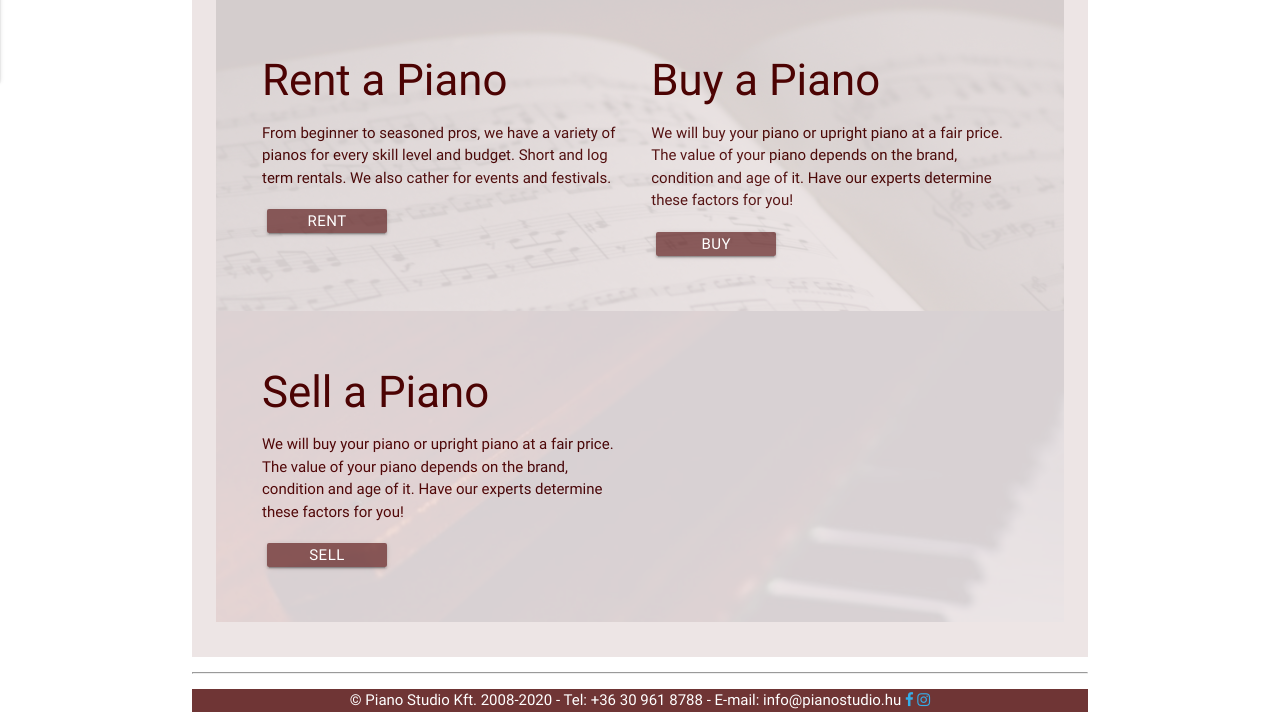
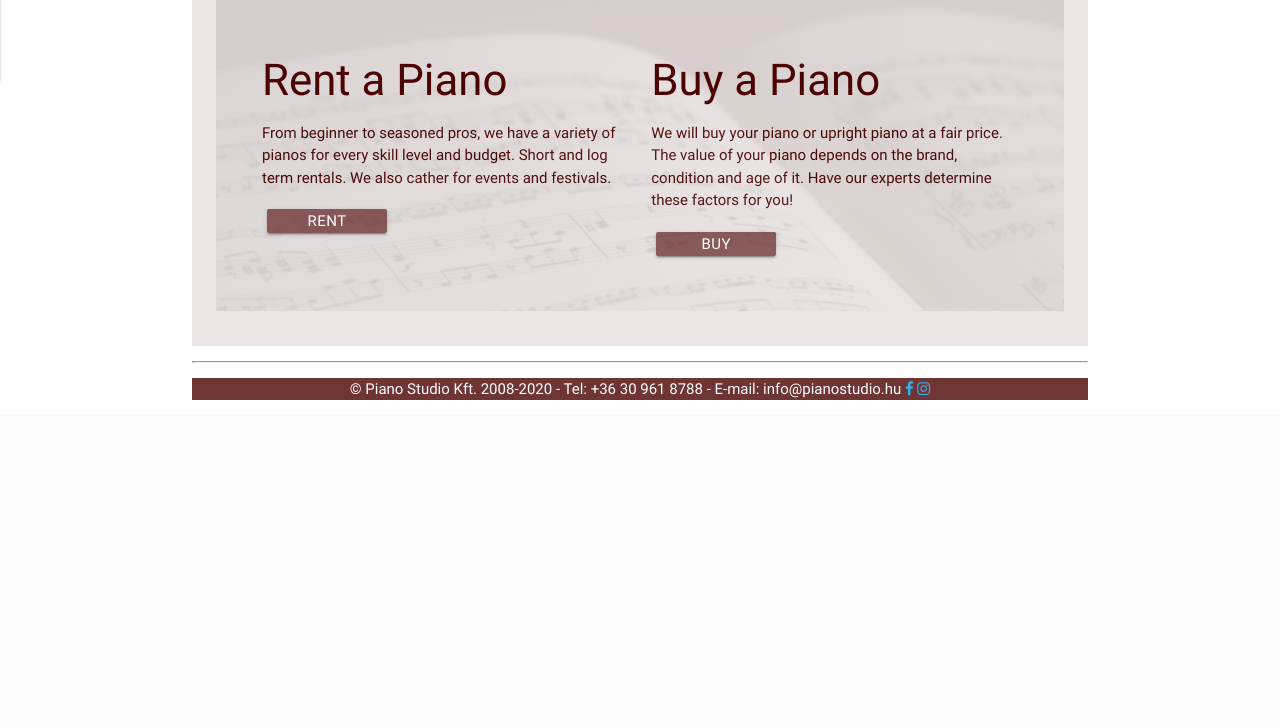
Before and after one commit to badiattila/FullStackPianoStudio, a Django app: page / in a window 1280 px wide. Shown: the part 779-1506 px from the top of the page. After the commit the page ends 1179 px from the top, so only its background shows below. Run offline with Django 3.2, Linux system fonts and the light colour scheme; some libraries are stand-ins or nearby versions.

Commit message:
Deleting the sell piano option from the index page! We will not allow this option for users!

```diff
--- a/main_content/templates/index.html
+++ b/main_content/templates/index.html
@@ -40,13 +40,5 @@
             <p><a class="waves-effect waves-light btn btn_mid" href="{% url 'pianos_for_sale' %}" role="button">Buy</a></p>
         </div>
     </div>
-    <div class="row background-img-container">
-        <img class="img-to-back" src="{% static 'pictures/compose-music-piano-5934.jpg' %}" alt="Piano Studio" />
-        <div class="col s6">
-            <h3>Sell a Piano</h3>
-            <p>We will buy your piano or upright piano at a fair price. The value of your piano depends on the brand, condition and age of it. Have our experts determine these factors for you!</p>
-            <p><a class="waves-effect waves-light btn btn_mid" href="{% url 'createadd' %}" role="button">Sell</a></p>
-        </div>
-    </div>
 </div>
 {% endblock %}
```
